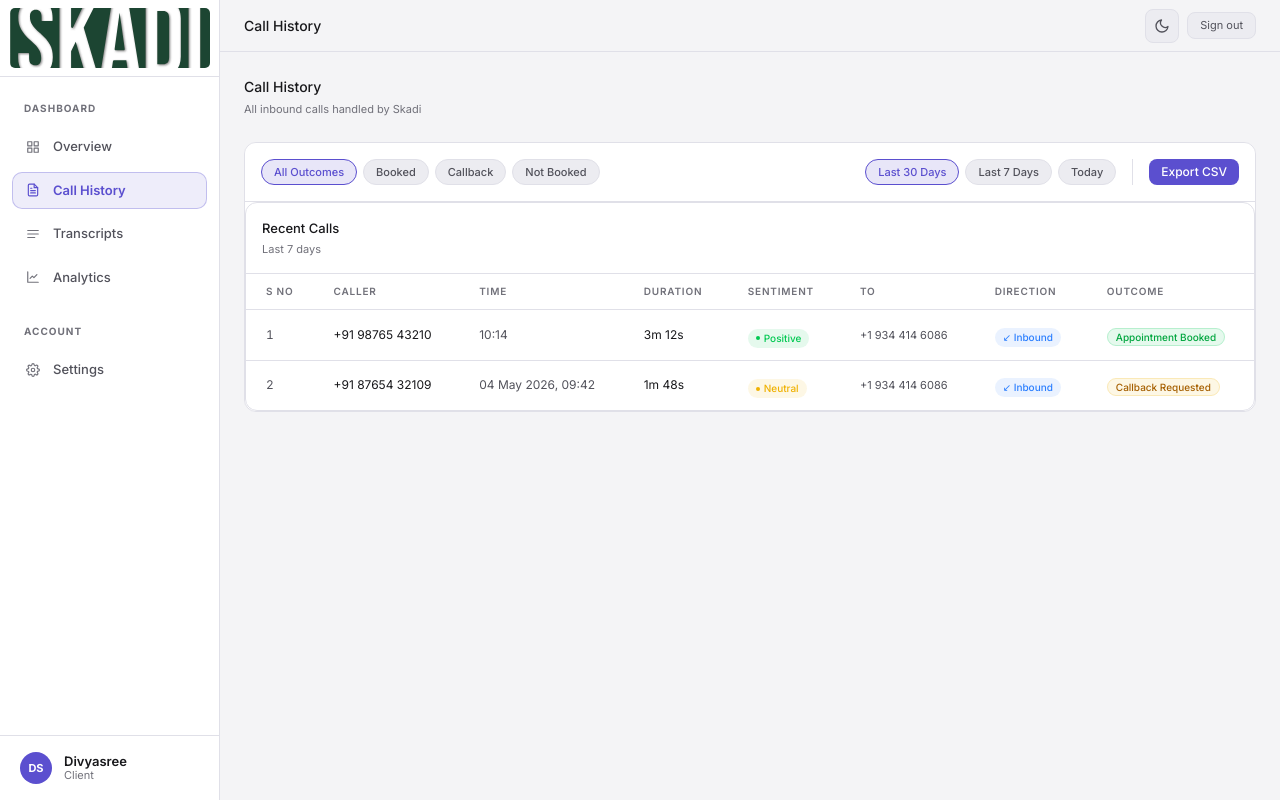
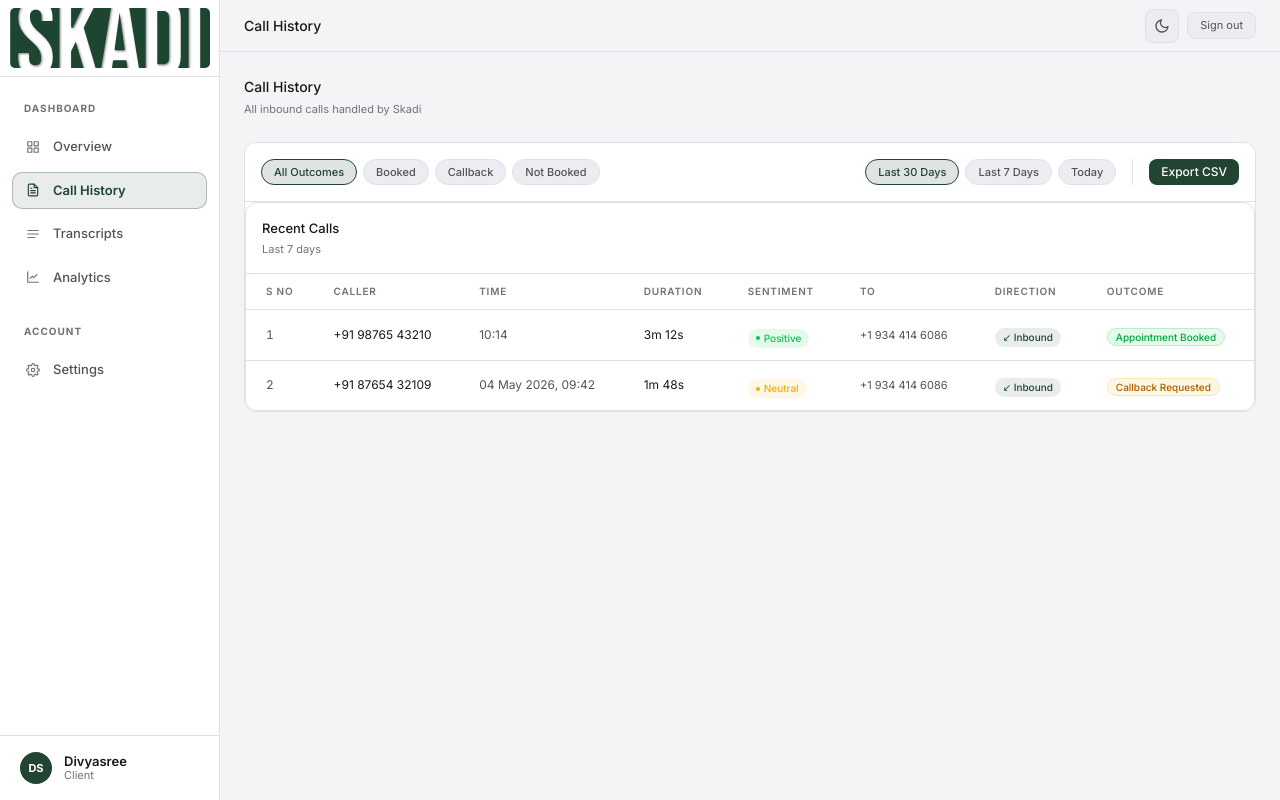
Before and after one commit to it1-geekonomy/SKADI, a Next.js app: page /client/calls in a window 1280 px wide. Built offline with nearby package versions, Linux system fonts and the light colour scheme; no server answers.

Commit message:
- Adjusted notification badge styles in settings pages to use the new accent color. - Modified CallTable component to reflect updated accent color for Inbound direction badge.

```diff
--- a/app/(dashboard)/admin/clients/page.tsx
+++ b/app/(dashboard)/admin/clients/page.tsx
@@ -3,7 +3,7 @@
 import React from "react";
 
 const CLIENTS = [
-  { name: "Divyasree", type: "Interior Consulting", initials: "DS", color: "#7c6df0", status: "Active", calls: 247, bookRate: "74%", bookings: 183, duration: "2:34" },
+  { name: "Divyasree", type: "Interior Consulting", initials: "DS", color: "#214433", status: "Active", calls: 247, bookRate: "74%", bookings: 183, duration: "2:34" },
   { name: "TechCorp India", type: "IT Services", initials: "TC", color: "#3b82f6", status: "Active", calls: 512, bookRate: "61%", bookings: 312, duration: "1:58" },
   { name: "Meera Clinics", type: "Healthcare", initials: "MC", color: "#22c55e", status: "Setup", calls: 89, bookRate: "82%", bookings: 73, duration: "3:12" },
 ];
--- a/app/(dashboard)/admin/settings/page.tsx
+++ b/app/(dashboard)/admin/settings/page.tsx
@@ -43,7 +43,7 @@ export default function SettingsPage() {
         <div className="card bg-surface border border-border rounded-[12px] p-6">
           <div className="flex items-center justify-between mb-8">
             <h2 className="text-[10px] font-bold uppercase tracking-widest text-text-muted">Notifications</h2>
-            <span className="px-2 py-0.5 rounded-full bg-blue-500/10 text-blue-500 text-[9px] font-bold border border-blue-500/20">
+            <span className="px-2 py-0.5 rounded-full bg-accent/20 text-accent text-[9px] font-bold border border-accent/30">
               Email Alerts
             </span>
           </div>
--- a/app/(dashboard)/client/settings/page.tsx
+++ b/app/(dashboard)/client/settings/page.tsx
@@ -43,7 +43,7 @@ export default function SettingsPage() {
         <div className="card bg-surface border border-border rounded-[12px] p-6">
           <div className="flex items-center justify-between mb-8">
             <h2 className="text-[10px] font-bold uppercase tracking-widest text-text-muted">Notifications</h2>
-            <span className="px-2 py-0.5 rounded-full bg-blue-500/10 text-blue-500 text-[9px] font-bold border border-blue-500/20">
+            <span className="px-2 py-0.5 rounded-full bg-accent/20 text-accent text-[9px] font-bold border border-accent/30">
               Email Alerts
             </span>
           </div>
--- a/app/globals.css
+++ b/app/globals.css
@@ -22,8 +22,8 @@
   --color-surface2: #1c1c1c;
   --color-surface3: #252525;
   --color-border: #2a2a2a;
-  --color-accent: #7c6df0;
-  --color-accent-glow: rgba(124, 109, 240, 0.15);
+  --color-accent: #214433;
+  --color-accent-glow: rgba(33, 68, 51, 0.15);
   --color-text-main: #e8e8e8;
   --color-text-dim: #888888;
   --color-text-muted: #555555;
@@ -40,8 +40,8 @@
   --color-surface2: #e2e2e9;
   --color-surface3: #d8d8e0;
   --color-border: #e0e0e8;
-  --color-accent: #5b4fcf;
-  --color-accent-glow: rgba(91, 79, 207, 0.14);
+  --color-accent: #214433;
+  --color-accent-glow: rgba(33, 68, 51, 0.14);
   --color-text-main: #18181b;
   --color-text-dim: #52525b;
   --color-text-muted: #71717a;
--- a/components/dashboard/CallTable.tsx
+++ b/components/dashboard/CallTable.tsx
@@ -91,7 +91,7 @@ function SentimentBadge({ sentiment }: { sentiment: Call["sentiment"] }) {
 
 function DirectionBadge({ direction }: { direction: Call["direction"] }) {
   const colors = {
-    Inbound: "bg-blue-500/10 text-blue-500",
+    Inbound: "bg-accent/10 text-accent",
     Outbound: "bg-accent/10 text-accent",
   };
   return (
```
